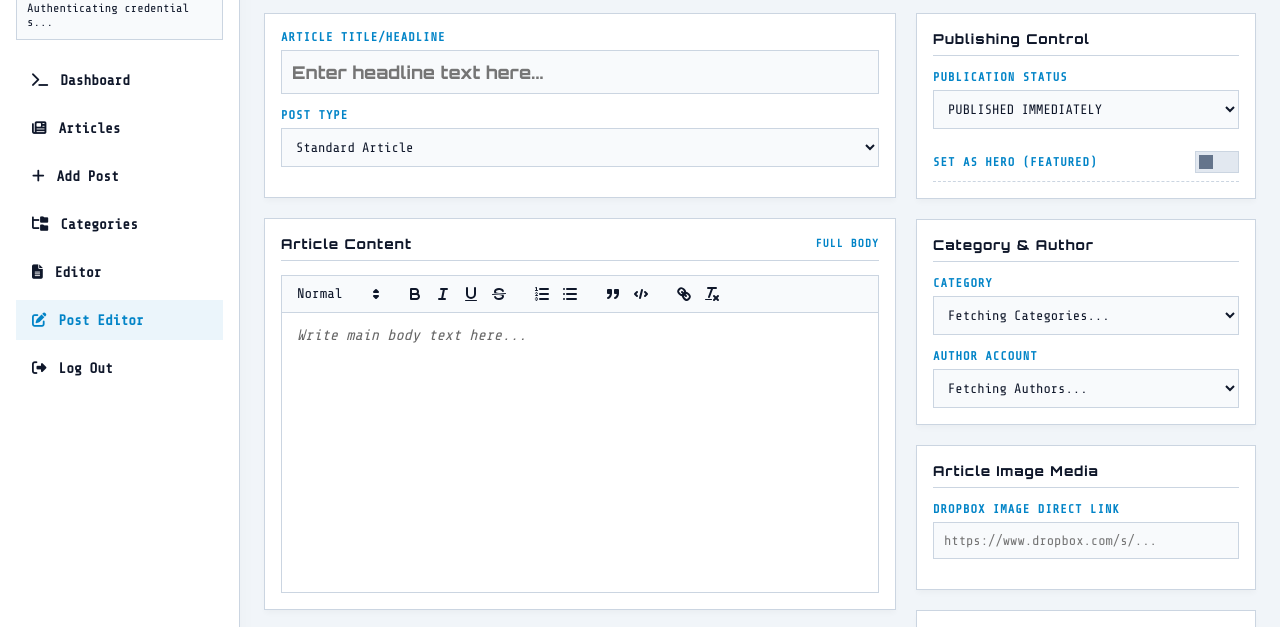
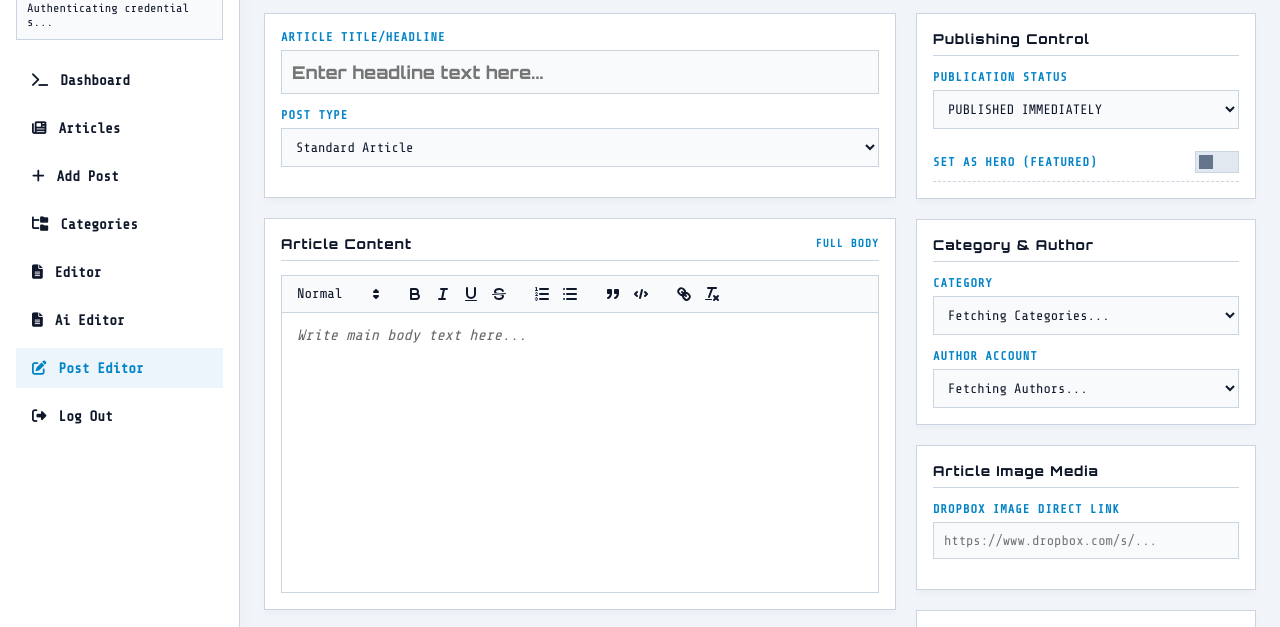
Before and after one commit to amoscodebest/adminboonnews, a plain HTML site: page editor.html in a window 1280 px wide. Shown: the part 93-720 px from the top of the page. Drawn offline with nearby package versions, Linux system fonts and the light colour scheme; no server answers.

Commit message:
Update editor.html

```diff
--- a/editor.html
+++ b/editor.html
@@ -555,6 +555,9 @@
                     </li>
                     <li class="nav-item">
                         <a href="posts.html"><i class="fa-solid  fa-file-lines"></i> Editor</a>
+                    </li>
+                    <li class="nav-item">
+                        <a href="ai-editor.html"><i class="fa-solid  fa-file-lines"></i>Ai Editor</a>
                     </li>
                     <li class="nav-item active"><a href="#"><i class="fa-solid fa-pen-to-square"></i> Post Editor</a></li>
                     <li class="nav-item"><button id="btnLogout"><i class="fa-solid fa-right-from-bracket"></i> Log Out</button></li>
```
